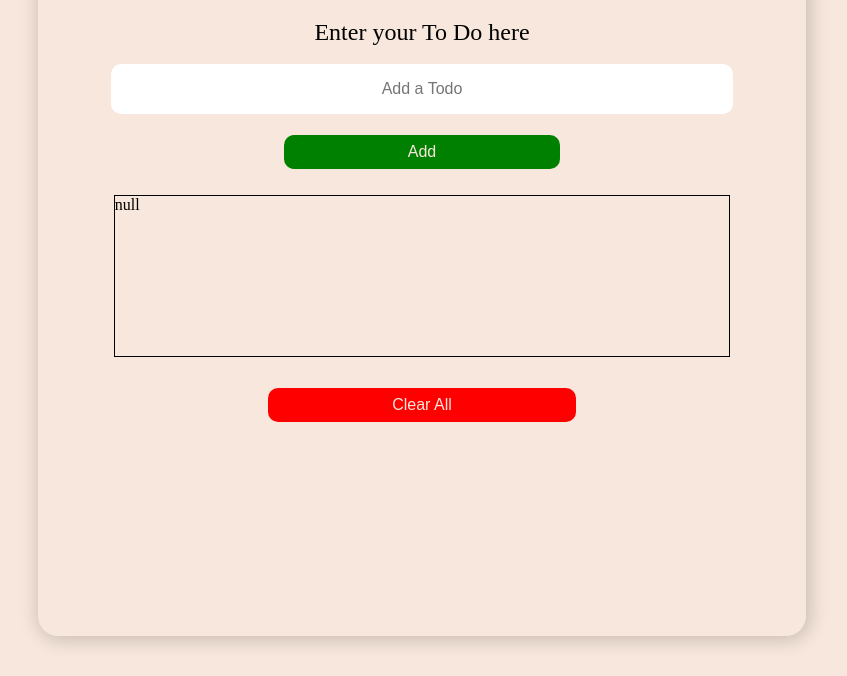
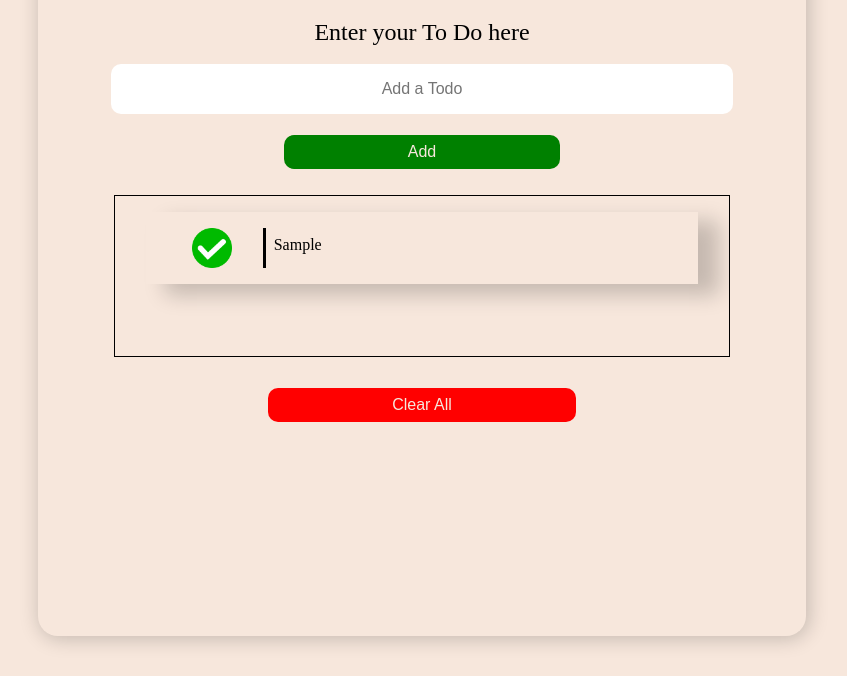
Before and after one commit to Dipak-108/To-Do-Web-App, a plain HTML site: page index.html in a window 1280 px wide. Both pictures are taken after typing "Sample" into the empty fields and a click on the button "Add". Shown: the part 124-800 px from the top of the page, without its empty margins (218-1065 px from the left). Drawn offline with Linux system fonts and the light colour scheme.

Commit message:
todo add and display functionality complete

```diff
--- a/script.js
+++ b/script.js
@@ -3,7 +3,16 @@ let form = document.getElementsByClassName("todo_form")[0];
 let input = document.getElementById("todo_input");
 let error_msg = document.getElementById("error_msg");
 let clearAll = document.getElementById("btn_clear");
-let toDoList = [];
+
+let toDoList=[];
+
+
+
+// function to clear todolist, eachtime the list is shown using foreach loop, this clears the
+// list so that no duplication is found
+function clearTodos() {
+  document.getElementById("todo_list").innerHTML = "";
+}
 
 function checkEmptyValue(check_value) {
   if (!check_value) {
@@ -16,33 +25,56 @@ function checkEmptyValue(check_value) {
 }
 
 function printTodo() {
-  if (localStorage.getItem("todo")) {
-    localStorageTodo = localStorage.getItem("1");
-    document
-      .getElementById("todo_list")
-      .insertAdjacentHTML("beforeend", `<li>${localStorage.getItem("1")}</li>`);
+  if (localStorage.getItem("todos")) {
+    parsedTodo = JSON.parse(localStorage.getItem("todos"));
+
+    parsedTodo.forEach((element) => {
+      document.getElementById("todo_list").insertAdjacentHTML(
+        "beforeend",
+        `<li>
+    <div class="todoDiv">
+
+    <div class="todoDivLeft"> <img src="./images/check_green.png" alt="" width="40px"> </div>
+    <div class="todoDivRight"><p>${element.toDoContent}</p></div>
+    </div>
+    </li>`
+      );
+      return parsedTodo;
+    });
   }
 }
 
-function addTodotoStorage(toDo) {
-  toDoList.unshift(toDo);
+function addTodotoStorage(toDo,toDoList) {
+
+  let todoObj = {
+    toDoContent: " ",
+    isComplete: false,
+  };
+
+  todoObj.toDoContent = toDo;
+  toDoList.unshift(todoObj);
+
   if (toDo !== false) {
-    localStorage.setItem("todo", toDoList);
+    localStorage.setItem("todos", JSON.stringify(toDoList));
   }
+  return toDoList;
+
 }
 
 // event listener for adding todo in local Storage
 addTodo.addEventListener("click", function (event) {
   event.preventDefault();
   todoInput = checkEmptyValue(input.value);
-  addTodotoStorage(todoInput);
+  addTodotoStorage(todoInput,toDoList);
   form.reset();
+  clearTodos();
   printTodo();
 });
+clearTodos();
 printTodo();
 
 clearAll.addEventListener("click", function (event) {
   localStorage.clear();
-  document.getElementById("todo_list").innerHTML = "";
+  clearTodos();
   toDoList = [];
 });
--- a/style.css
+++ b/style.css
@@ -11,6 +11,10 @@
     margin: 0;
     padding: 0;
     box-sizing: border-box;
+}
+
+ul,li{
+    list-style-type: none;
 }
 
 body{
@@ -28,6 +32,7 @@ body{
     box-shadow: 2px 2px 20px 1px rgba(0, 0, 0, 0.2);
     border-radius: 20px;
     min-height: 90lvh;
+
 }
 
 .todo_container >*{
@@ -96,6 +101,7 @@ width: 80%;
 margin: 1rem auto;
 overflow: scroll;
 outline: 1px solid;
+padding-top: 1rem;
 }
 
 
@@ -103,6 +109,48 @@ outline: 1px solid;
 background-color: var(--clr-negative);
 margin: 2rem auto;
 }
+
+
+/* todo list css */
+.todoDivLeft{
+    /* height: 1000%; */
+    border-right: solid;
+    height: fit-content;
+  }
+  img {
+    display: block;
+    margin: auto;
+    object-fit: contain;
+    /* border: solid red; */
+
+
+  }
+
+  .todoDiv {
+    /* border: solid #db1021; */
+    width: 90%;
+    margin: auto;
+    display: flex;
+    margin-bottom: 0.5rem;
+    box-shadow: 20px 10px 20px 1px rgba(0, 0, 0, 0.2);
+    padding: 1rem;
+
+  }
+
+  .todoDivLeft {
+    /* border: solid black; */
+    width: 20%;
+    cursor: pointer;
+  }
+
+  .todoDivRight {
+    width: 80%;
+  }
+
+  .todoDivRight p {
+    text-align: left;
+    padding: 0.5rem;
+  }
 
 @media (width>=1000px) {
 
```
Also changed, not shown: images/check_green.png (added), images/check_red.png (added).
